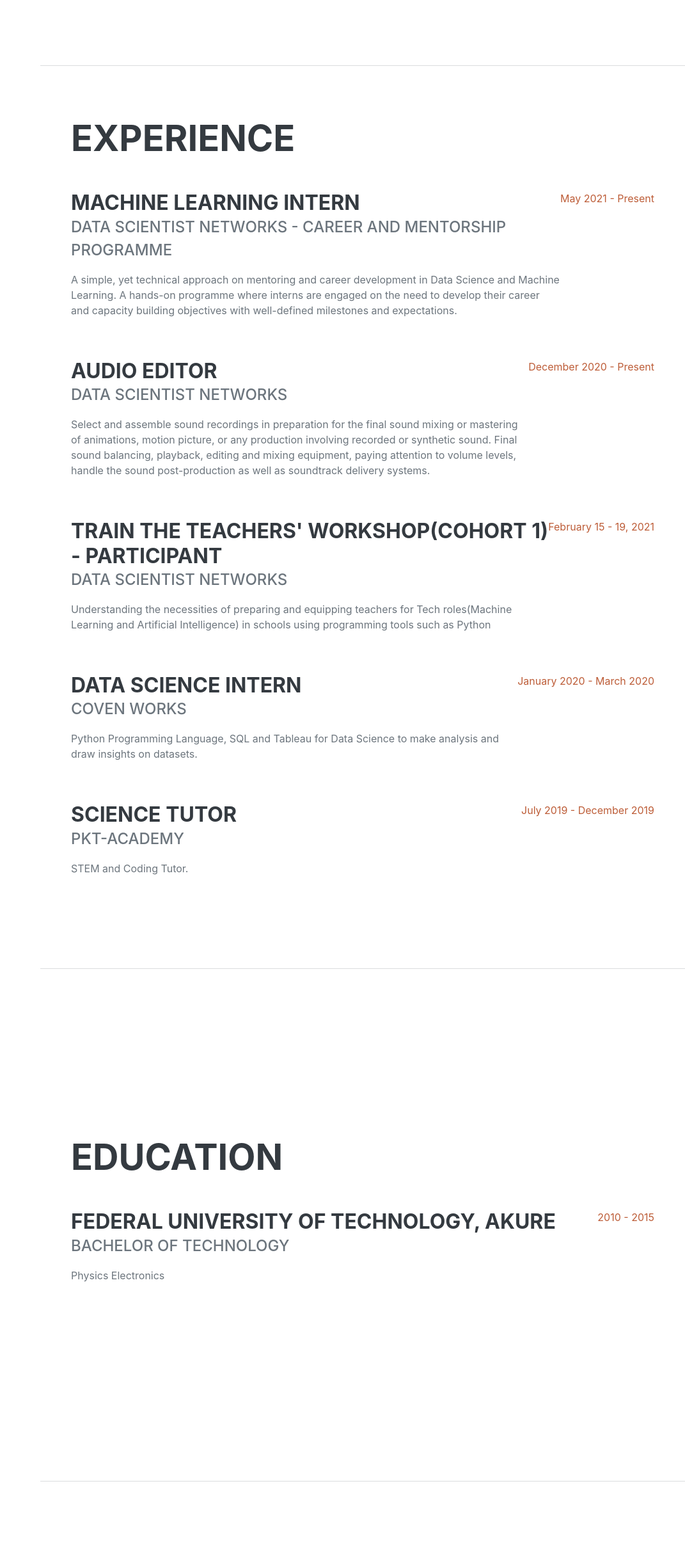
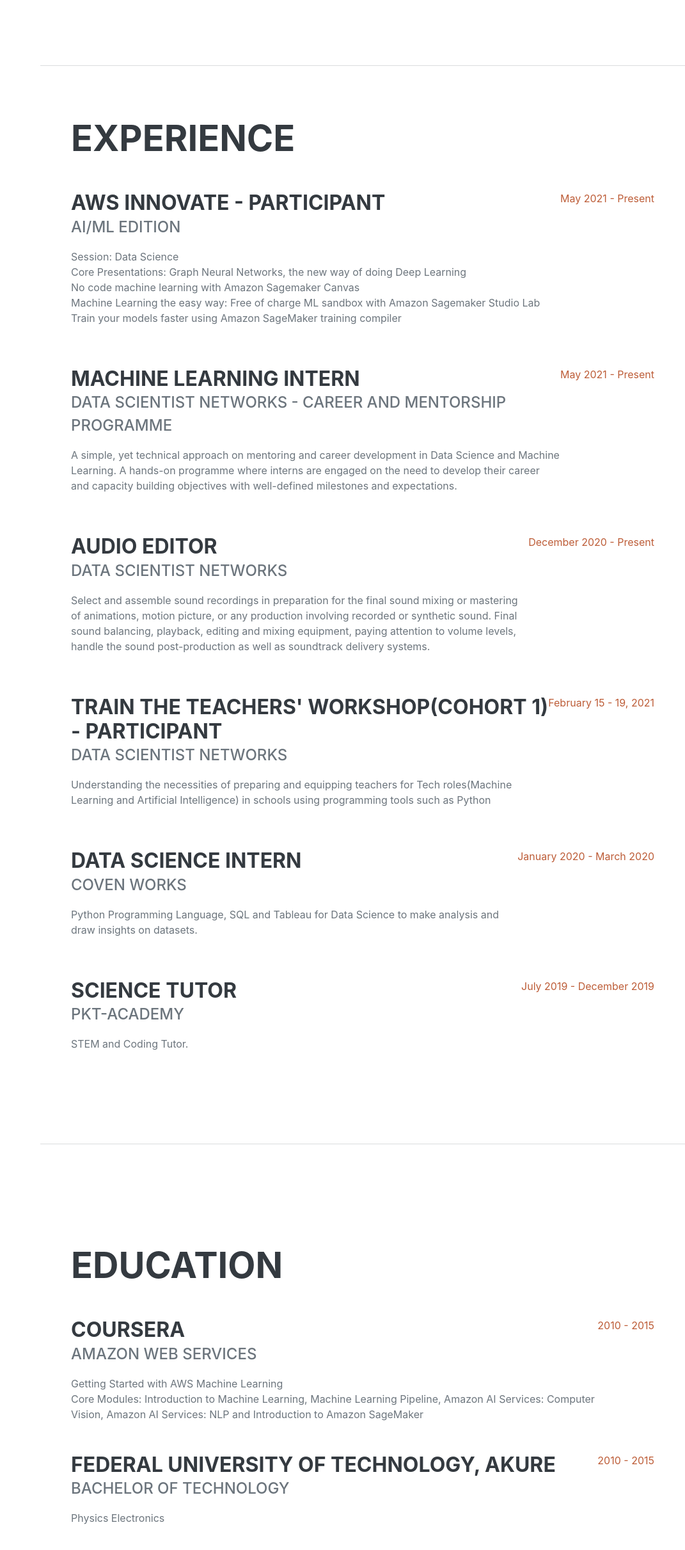
Before and after one commit to tundewey/tundewey.github.io, a plain HTML site: page index.html in a window 1280 px wide. Shown: the part 2470-4892 px from the top of the page at 64% size, without its empty margins (209-1280 px from the left). Drawn offline with nearby package versions, Linux system fonts and the light colour scheme; a web font is replaced by a local one.

Commit message:
Update index.html

```diff
--- a/index.html
+++ b/index.html
@@ -249,6 +249,19 @@
 
                     <div class="d-flex flex-column flex-md-row justify-content-between mb-5">
                         <div class="flex-grow-1">
+                            <h3 class="mb-0">AWS Innovate - Participant</h3>
+                            <div class="subheading mb-3">AI/ML Edition</div>
+                            <p>Session: Data Science <br>
+                                Core Presentations: Graph Neural Networks, the new way of doing Deep Learning <br>
+                                No code machine learning with Amazon Sagemaker Canvas <br>
+                                Machine Learning the easy way: Free of charge ML sandbox with Amazon Sagemaker Studio Lab <br>
+                            Train your models faster using Amazon SageMaker training compiler</p>
+                        </div>
+                        <div class="flex-shrink-0"><span class="text-primary">May 2021 - Present</span></div>
+                    </div>
+
+                    <div class="d-flex flex-column flex-md-row justify-content-between mb-5">
+                        <div class="flex-grow-1">
                             <h3 class="mb-0">Machine Learning Intern</h3>
                             <div class="subheading mb-3">Data Scientist Networks - Career And Mentorship Programme</div>
                             <p>A simple, yet technical approach on mentoring and career development in Data Science and Machine Learning. A hands-on programme where interns are engaged on the need to develop their career and capacity building objectives with well-defined milestones and expectations.</p>
@@ -299,6 +312,15 @@
             <section class="resume-section" id="education">
                 <div class="resume-section-content">
                     <h2 class="mb-5">Education</h2>
+                    <div class="d-flex flex-column flex-md-row justify-content-between mb-5">
+                        <div class="flex-grow-1">
+                            <h3 class="mb-0">Coursera</h3>
+                            <div class="subheading mb-3">Amazon Web Services</div>
+                            <div>Getting Started with AWS Machine Learning <br> Core Modules: Introduction to Machine Learning, Machine Learning Pipeline, Amazon AI Services: Computer Vision, Amazon AI Services: NLP and Introduction to Amazon SageMaker</div>
+                         <!--   <p>GPA: 3.23</p> -->
+                        </div>
+                        <div class="flex-shrink-0"><span class="text-primary">2010 - 2015</span></div>
+                    </div>
                     <div class="d-flex flex-column flex-md-row justify-content-between mb-5">
                         <div class="flex-grow-1">
                             <h3 class="mb-0">Federal University of Technology, Akure</h3>
```
